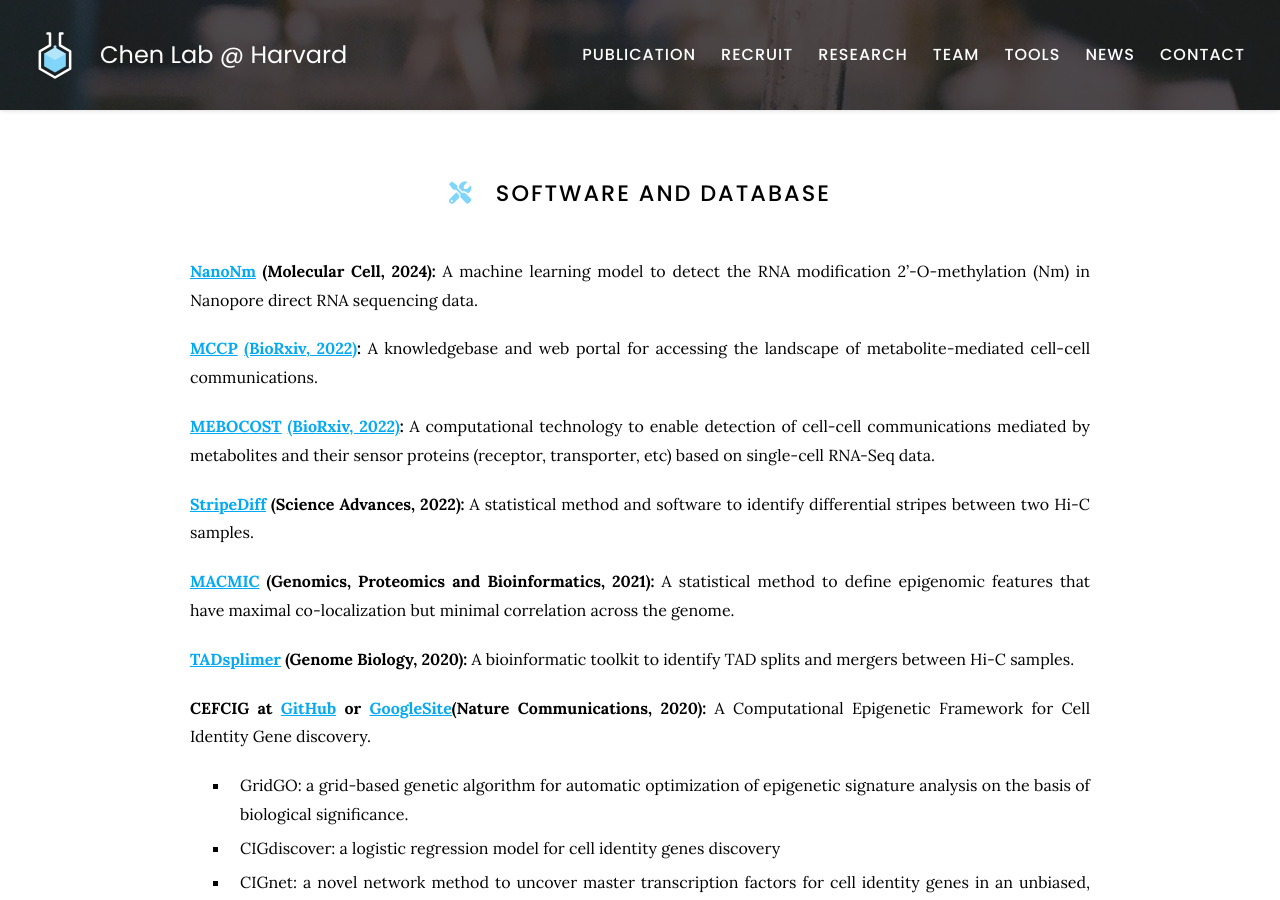
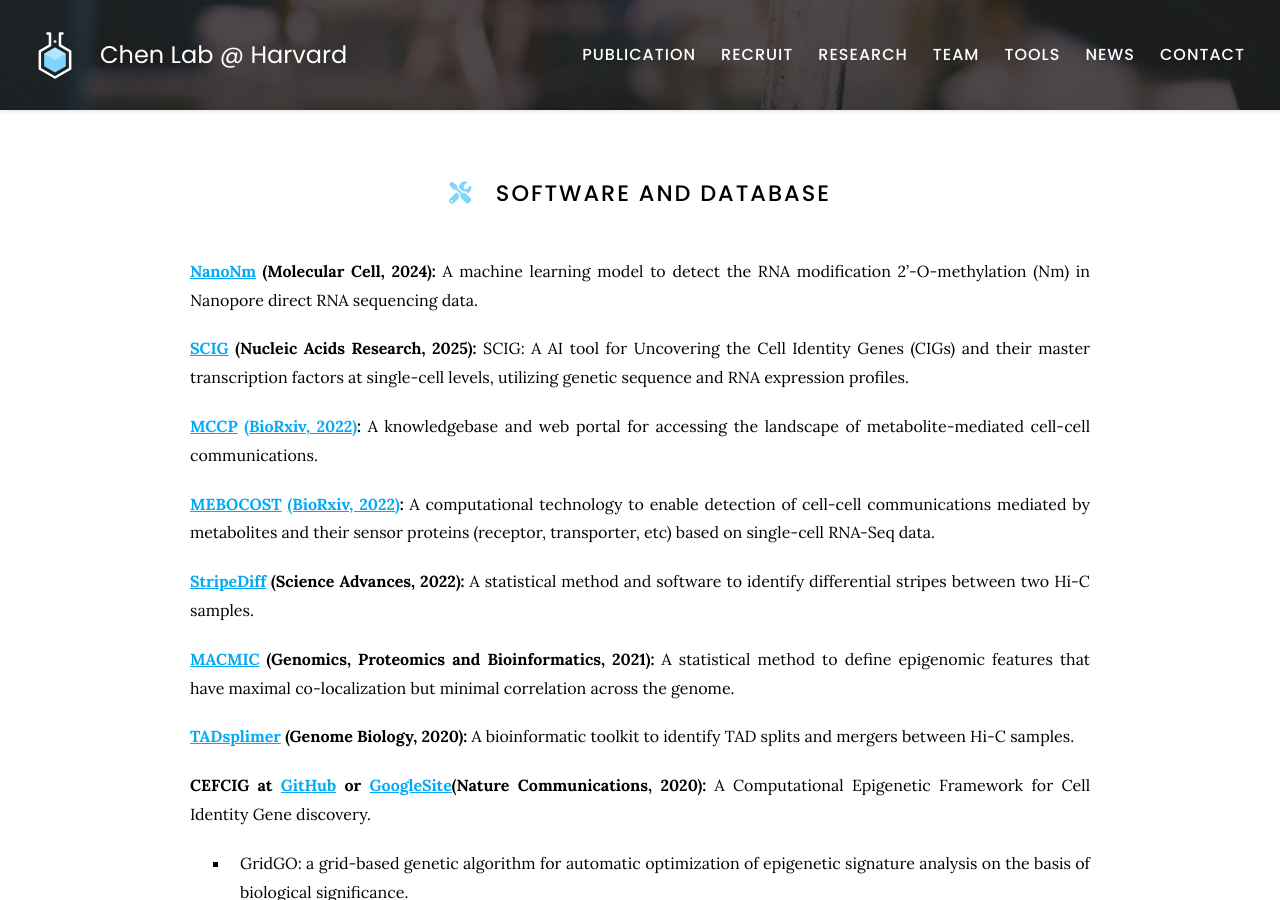
Before and after one commit to kaifuchenlab/kaifuchenlab.github.io, a Jekyll site: the page built from 4.tools/index.md, in a window 1280 px wide and 900 px high. Built offline with Jekyll 4.4.1, drawn with Linux system fonts in a browser that asks for light colours.

Commit message:
Update index.md

```diff
--- a/4.tools/index.md
+++ b/4.tools/index.md
@@ -10,6 +10,9 @@ nav:
 
 **[NanoNm](https://github.com/kaifuchenlab/NanoNm) (Molecular Cell, 2024):**
 A machine learning model to detect the RNA modification 2'-O-methylation (Nm) in Nanopore direct RNA sequencing data.
+
+**[SCIG](https://github.com/kaifuchenlab/SCIG) (Nucleic Acids Research, 2025):**
+SCIG: A AI tool for Uncovering the Cell Identity Genes (CIGs) and their master transcription factors at single-cell levels, utilizing genetic sequence and RNA expression profiles.
 
 **[MCCP](http://cbp-kfc.org/mccp) [(BioRxiv, 2022)](https://www.biorxiv.org/content/10.1101/2022.05.30.494067v1):**
 A knowledgebase and web portal for accessing the landscape of metabolite-mediated cell-cell communications.
```
